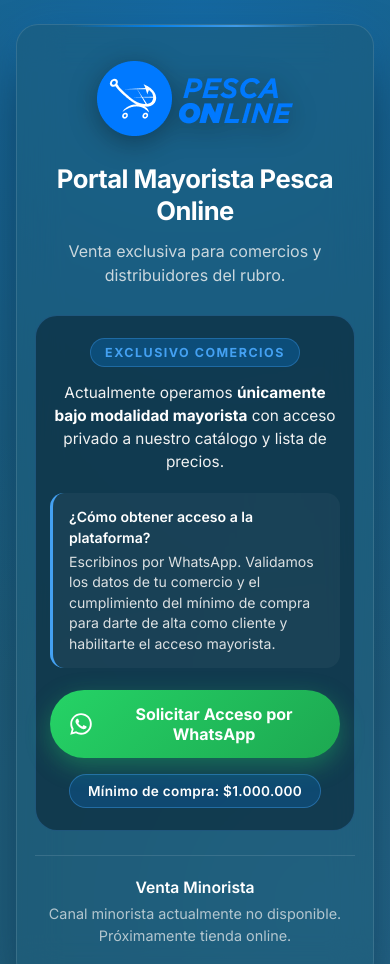
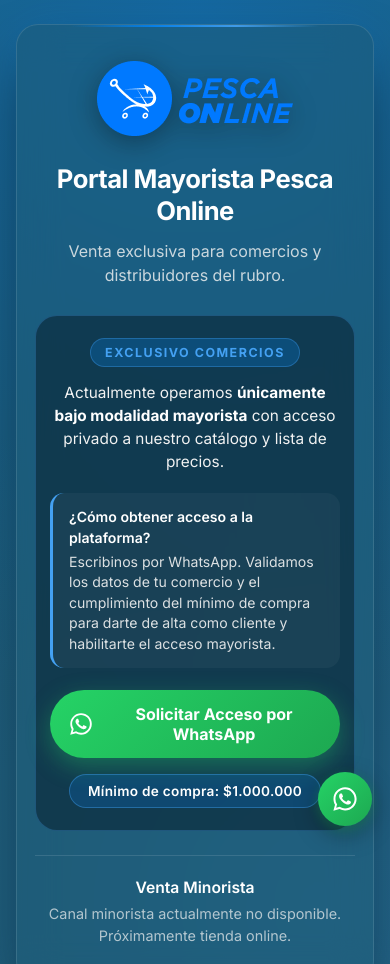
Before and after one commit to deme4argentina-ops/pescaonline, a plain HTML site: page index.html in a window 390 px wide. Shown: the top 964 px of the page. Drawn offline with Linux system fonts and the light colour scheme.

Commit message:
Update index.html

```diff
--- a/index.html
+++ b/index.html
@@ -4,7 +4,7 @@
     <meta charset="UTF-8">
     <meta name="viewport" content="width=device-width, initial-scale=1.0">
     <title>Acceso Mayorista - Pesca Online</title>
-     <link rel="icon" href="icono pescashop_color.png" type="image/png">
+    <link rel="icon" href="icono pescashop_color.png" type="image/png">
     <!-- Fuente Inter -->
     <link href="https://fonts.googleapis.com/css2?family=Inter:wght@400;500;600;700;800&display=swap" rel="stylesheet">
     <style>
@@ -148,7 +148,7 @@
             margin-bottom: 4px;
         }
 
-        /* Botón de WhatsApp */
+        /* Botón de WhatsApp Principal */
         .whatsapp-btn {
             display: inline-flex;
             align-items: center;
@@ -214,6 +214,37 @@
             line-height: 1.5;
         }
 
+        /* Burbuja Flotante de WhatsApp */
+        .whatsapp-float-bubble {
+            position: fixed;
+            bottom: 24px;
+            right: 24px;
+            width: 60px;
+            height: 60px;
+            background: linear-gradient(135deg, #25D366 0%, #1da851 100%);
+            color: #ffffff;
+            border-radius: 50%;
+            display: flex;
+            align-items: center;
+            justify-content: center;
+            box-shadow: 0 8px 24px rgba(0, 0, 0, 0.35), 0 4px 12px var(--whatsapp-glow);
+            text-decoration: none;
+            z-index: 9999;
+            transition: all 0.3s cubic-bezier(0.4, 0, 0.2, 1);
+        }
+
+        .whatsapp-float-bubble:hover {
+            transform: scale(1.1) translateY(-2px);
+            box-shadow: 0 12px 28px rgba(0, 0, 0, 0.45), 0 6px 18px rgba(37, 211, 102, 0.55);
+            color: #ffffff;
+        }
+
+        .whatsapp-float-bubble svg {
+            width: 32px;
+            height: 32px;
+            fill: currentColor;
+        }
+
         /* Responsive */
         @media (max-width: 480px) {
             .card {
@@ -229,6 +260,16 @@
             }
             .wholesale-section {
                 padding: 22px 14px;
+            }
+            .whatsapp-float-bubble {
+                bottom: 18px;
+                right: 18px;
+                width: 54px;
+                height: 54px;
+            }
+            .whatsapp-float-bubble svg {
+                width: 28px;
+                height: 28px;
             }
         }
     </style>
@@ -255,7 +296,7 @@
                 Escribinos por WhatsApp. Validamos los datos de tu comercio y el cumplimiento del mínimo de compra para darte de alta como cliente y habilitarte el acceso mayorista.
             </div>
 
-            <!-- Botón WhatsApp con mensaje adaptado -->
+            <!-- Botón WhatsApp principal -->
             <a href="https://wa.me/5491138441824?text=Hola%2C%20quisiera%20solicitar%20el%20acceso%20mayorista%20para%20mi%20comercio%20en%20Pesca%20Online.%20Cumplo%20con%20el%20m%C3%ADnimo%20de%20compra." target="_blank" rel="noopener noreferrer" class="whatsapp-btn">
                 <svg class="whatsapp-icon" viewBox="0 0 24 24" xmlns="http://www.w3.org/2000/svg">
                     <path d="M12.04 2c-5.46 0-9.91 4.45-9.91 9.91 0 1.75.46 3.45 1.32 4.95L2.05 22l5.25-1.38c1.45.79 3.08 1.21 4.74 1.21 5.46 0 9.91-4.45 9.91-9.91 0-2.65-1.03-5.14-2.9-7.01A9.816 9.816 0 0 0 12.04 2zm0 18.06c-1.48 0-2.93-.4-4.2-1.15l-.3-.18-3.12.82.83-3.04-.2-.31a8.12 8.12 0 0 1-1.25-4.29c0-4.52 3.68-8.2 8.2-8.2 2.19 0 4.25.85 5.8 2.4 1.55 1.55 2.41 3.61 2.41 5.8 0 4.52-3.68 8.19-8.2 8.19zm4.5-6.15c-.25-.12-1.47-.72-1.7-.81-.23-.08-.39-.12-.56.12-.17.25-.64.81-.79.98-.14.17-.29.19-.54.06-.25-.12-1.05-.39-2-1.23-.74-.66-1.24-1.47-1.38-1.72-.15-.25-.02-.38.11-.5.11-.11.25-.29.37-.43.12-.15.17-.25.25-.42.08-.17.04-.31-.02-.44-.06-.12-.56-1.35-.77-1.85-.2-.49-.41-.42-.56-.43h-.48c-.17 0-.44.06-.67.31-.23.25-.88.86-.88 2.1 0 1.24.9 2.44 1.03 2.61.12.17 1.78 2.72 4.31 3.81.6.26 1.07.42 1.44.54.61.19 1.16.17 1.6.1.49-.07 1.47-.6 1.68-1.18.21-.58.21-1.07.15-1.18-.07-.12-.23-.19-.48-.31z"/>
@@ -275,5 +316,16 @@
         </div>
     </div>
 
+    <!-- Burbuja Flotante de WhatsApp -->
+    <a href="https://wa.me/5491138441824?text=Hola%2C%20quisiera%20solicitar%20el%20acceso%20mayorista%20para%20mi%20comercio%20en%20Pesca%20Online.%20Cumplo%20con%20el%20m%C3%ADnimo%20de%20compra."
+       target="_blank"
+       rel="noopener noreferrer"
+       class="whatsapp-float-bubble"
+       aria-label="Contactar por WhatsApp">
+        <svg viewBox="0 0 24 24" xmlns="http://www.w3.org/2000/svg">
+            <path d="M12.04 2c-5.46 0-9.91 4.45-9.91 9.91 0 1.75.46 3.45 1.32 4.95L2.05 22l5.25-1.38c1.45.79 3.08 1.21 4.74 1.21 5.46 0 9.91-4.45 9.91-9.91 0-2.65-1.03-5.14-2.9-7.01A9.816 9.816 0 0 0 12.04 2zm0 18.06c-1.48 0-2.93-.4-4.2-1.15l-.3-.18-3.12.82.83-3.04-.2-.31a8.12 8.12 0 0 1-1.25-4.29c0-4.52 3.68-8.2 8.2-8.2 2.19 0 4.25.85 5.8 2.4 1.55 1.55 2.41 3.61 2.41 5.8 0 4.52-3.68 8.19-8.2 8.19zm4.5-6.15c-.25-.12-1.47-.72-1.7-.81-.23-.08-.39-.12-.56.12-.17.25-.64.81-.79.98-.14.17-.29.19-.54.06-.25-.12-1.05-.39-2-1.23-.74-.66-1.24-1.47-1.38-1.72-.15-.25-.02-.38.11-.5.11-.11.25-.29.37-.43.12-.15.17-.25.25-.42.08-.17.04-.31-.02-.44-.06-.12-.56-1.35-.77-1.85-.2-.49-.41-.42-.56-.43h-.48c-.17 0-.44.06-.67.31-.23.25-.88.86-.88 2.1 0 1.24.9 2.44 1.03 2.61.12.17 1.78 2.72 4.31 3.81.6.26 1.07.42 1.44.54.61.19 1.16.17 1.6.1.49-.07 1.47-.6 1.68-1.18.21-.58.21-1.07.15-1.18-.07-.12-.23-.19-.48-.31z"/>
+        </svg>
+    </a>
+
 </body>
 </html>
```
